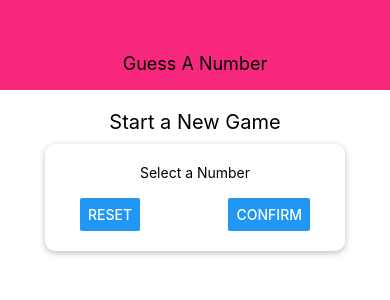
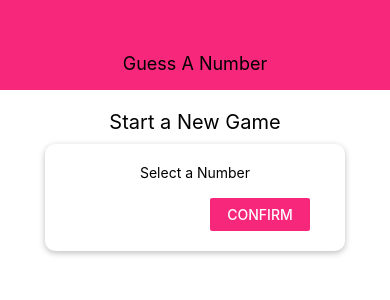
Before and after one commit to Deryan98/Guess-A-Number-App, a React Native app: screen / in a window 390 px wide. Shown: the top 300 px of the page. Built offline with nearby package versions, Linux system fonts and the light colour scheme.

Commit message:
Color Theming with Constants

```diff
--- a/components/Header.js
+++ b/components/Header.js
@@ -1,5 +1,7 @@
 import React from 'react';
 import {View, Text, StyleSheet} from 'react-native';
+
+import Colors from '../constants/colors';
 
 const Header = (props) => {
   return (
@@ -15,7 +17,7 @@
     width: '100%',
     height: 90,
     paddingTop: 36,
-    backgroundColor: '#f7287b',
+    backgroundColor: Colors.primary,
     alignItems: 'center',
     justifyContent: 'center',
   },
--- /dev/null
+++ b/constants/colors.js
@@ -0,0 +1,4 @@
+export default {
+  primary: '#f7287b',
+  accent: 'c717fc',
+};
--- a/screens/StartGameScreen.js
+++ b/screens/StartGameScreen.js
@@ -2,6 +2,8 @@
 import {StyleSheet, View, Text, TextInput, Button} from 'react-native';
 
 import Card from '../components/Card';
+//The name here Colors, or colors doesn't matter
+import Colors from '../constants/colors';
 
 const StartGameScreen = (props) => {
   return (
@@ -11,8 +13,12 @@
         <Text>Select a Number</Text>
         <TextInput />
         <View style={styles.buttonContainer}>
-          <Button title="Reset" onPress={() => {}} />
-          <Button title="Confirm" onPress={() => {}} />
+          <View style={styles.button}>
+            <Button title="Reset" onPress={() => {}} color={Colors.accent} />
+          </View>
+          <View style={styles.button}>
+            <Button title="Confirm" onPress={() => {}} color={Colors.primary} />
+          </View>
         </View>
       </Card>
     </View>
@@ -45,6 +51,9 @@
     justifyContent: 'space-between',
     paddingHorizontal: 15,
   },
+  button: {
+    width: 100,
+  },
 });
 
 export default StartGameScreen;
```
